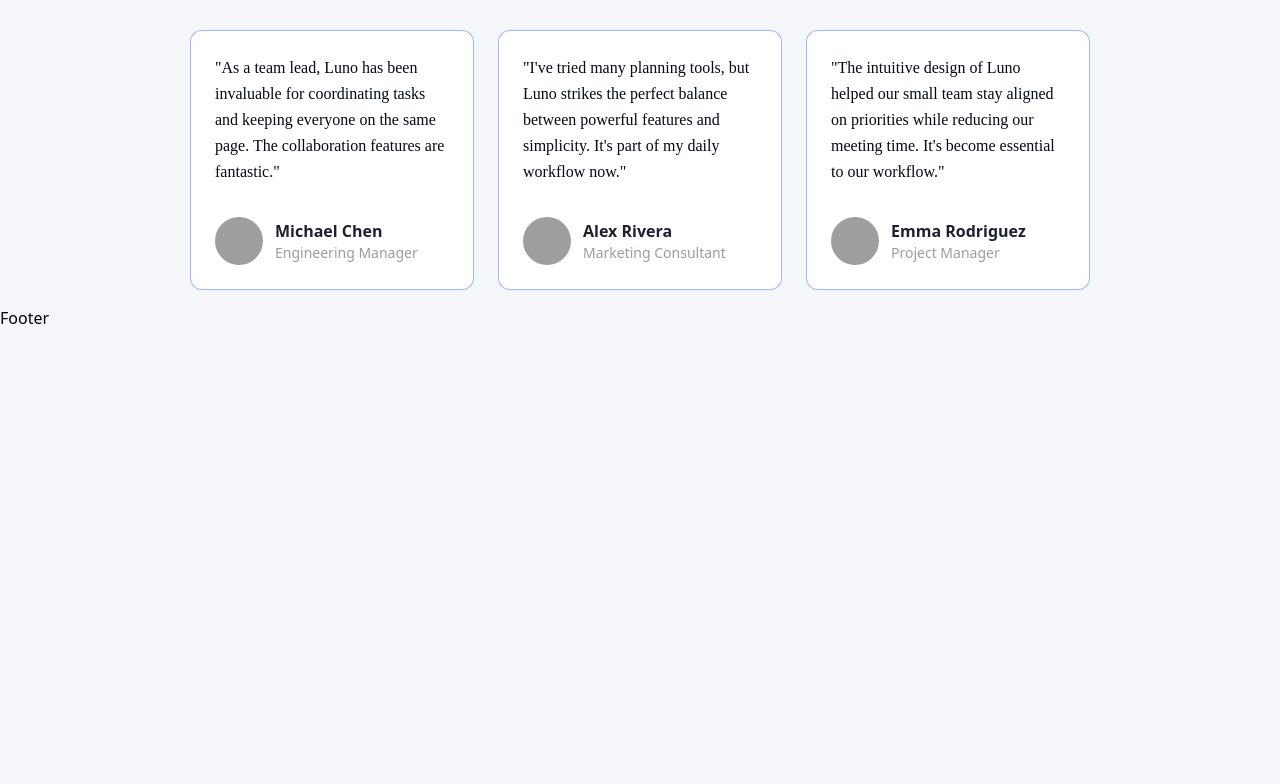
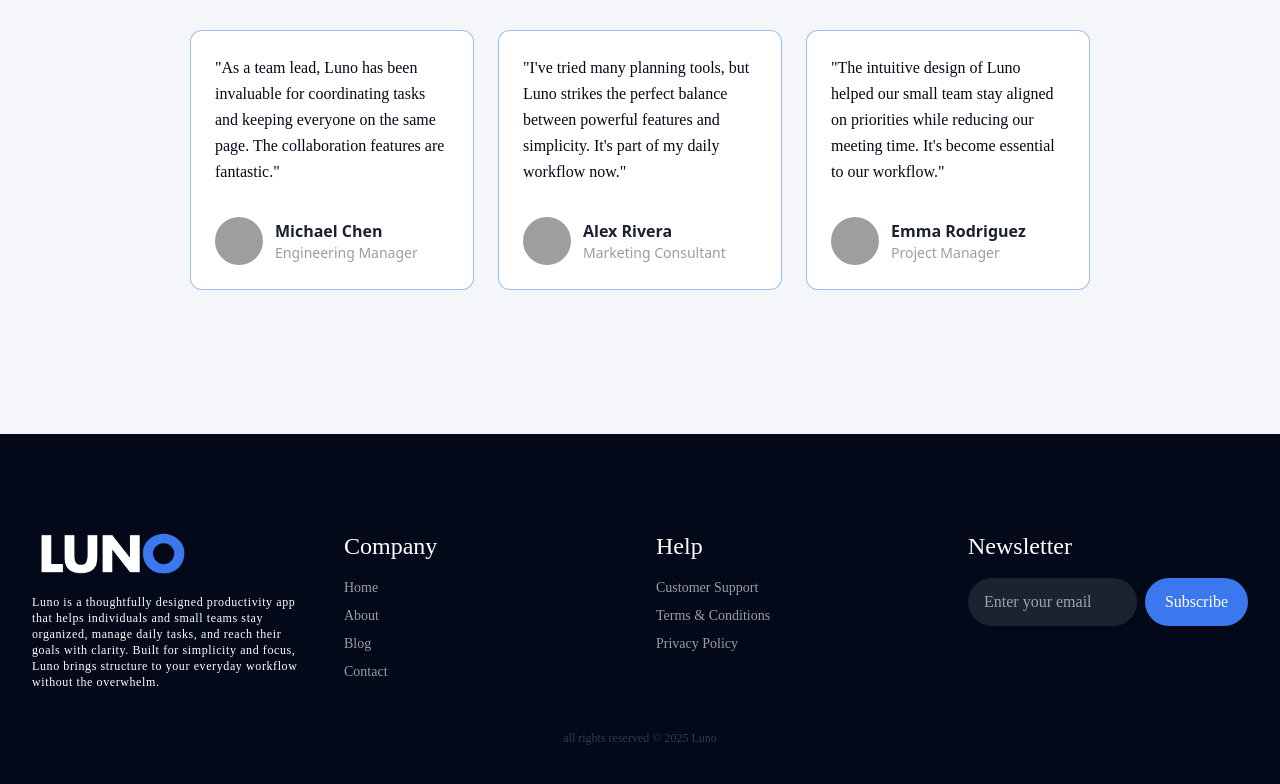
Before and after one commit to kr1shh/luno-landing-page, a Next.js app: page / in a window 1280 px wide. Shown: the part 1904-2688 px from the top of the page. Before the commit the page ends 2234 px from the top, so only its background shows below. Built offline with nearby package versions, Linux system fonts and the light colour scheme; grey boxes are pictures that could not be loaded.

Commit message:
update : footer updated

```diff
--- a/src/components/Footer.jsx
+++ b/src/components/Footer.jsx
@@ -1,8 +1,119 @@
+import Image from "next/image";
+import Link from "next/link";
+import Button from "./ui/Button";
 
 const Footer = () => {
   return (
-    <>Footer</>
-  )
-}
+    <>
+      <footer className="flex flex-col p-4 md:p-8 bg-dark pt-12 md:pt-24 mt-32">
+        <div className="container mx-auto">
+          <div className="grid grid-cols-1 md:grid-cols-2 lg:grid-cols-4 gap-8">
+            <div className="flex flex-col max-w-md">
+              <div className="relative w-32 h-10 lg:w-40 lg:h-12">
+                <Image
+                  src={"/images/white-logo.png"}
+                  alt="Luno logo"
+                  fill
+                  className="object-contain"
+                />
+              </div>
+              <p className="text-white text-xs font-main font-extralight tracking-wider mt-4">
+                Luno is a thoughtfully designed productivity app that helps
+                individuals and small teams stay organized, manage daily tasks,
+                and reach their goals with clarity. Built for simplicity and
+                focus, Luno brings structure to your everyday workflow without
+                the overwhelm.
+              </p>
+            </div>
 
-export default Footer
+            <div>
+              <h2 className="font-main text-2xl text-white">Company</h2>
+              <ul className="text-white text-sm font-main font-extralight flex flex-col gap-2 mt-4 text-white/60">
+                <li>
+                  <Link
+                    href={"/"}
+                    className="hover:text-white transition-colors"
+                  >
+                    Home
+                  </Link>
+                </li>
+                <li>
+                  <Link
+                    href={"/"}
+                    className="hover:text-white transition-colors"
+                  >
+                    About
+                  </Link>
+                </li>
+                <li>
+                  <Link
+                    href={"/"}
+                    className="hover:text-white transition-colors"
+                  >
+                    Blog
+                  </Link>
+                </li>
+                <li>
+                  <Link
+                    href={"/"}
+                    className="hover:text-white transition-colors"
+                  >
+                    Contact
+                  </Link>
+                </li>
+              </ul>
+            </div>
+
+            <div>
+              <h2 className="font-main text-2xl text-white">Help</h2>
+              <ul className="text-white text-sm font-main font-extralight flex flex-col gap-2 mt-4 text-white/60">
+                <li>
+                  <Link
+                    href={"/"}
+                    className="hover:text-white transition-colors"
+                  >
+                    Customer Support
+                  </Link>
+                </li>
+                <li>
+                  <Link
+                    href={"/"}
+                    className="hover:text-white transition-colors"
+                  >
+                    Terms & Conditions
+                  </Link>
+                </li>
+                <li>
+                  <Link
+                    href={"/"}
+                    className="hover:text-white transition-colors"
+                  >
+                    Privacy Policy
+                  </Link>
+                </li>
+              </ul>
+            </div>
+
+            <div>
+              <h2 className="font-main text-2xl text-white">Newsletter</h2>
+              <div className="flex items-center justify-center gap-2 mt-4 lg:flex-col xl:flex-row">
+                <input
+                  type="text"
+                  placeholder="Enter your email"
+                  className="focus:outline-0 focus-visible:outline-0 px-4 py-3 rounded-full bg-white/10 text-white font-main font-light w-full"
+                />
+                <Button className="py-3 lg:w-full xl:w-auto">Subscribe</Button>
+              </div>
+            </div>
+          </div>
+        </div>
+
+        <p className="text-center text-white/20 font-main text-xs font-extralight mt-10 pb-4">
+          all rights reserved © {new Date().getFullYear()} Luno
+        </p>
+      </footer>
+    </>
+  );
+};
+
+export default Footer;
```
